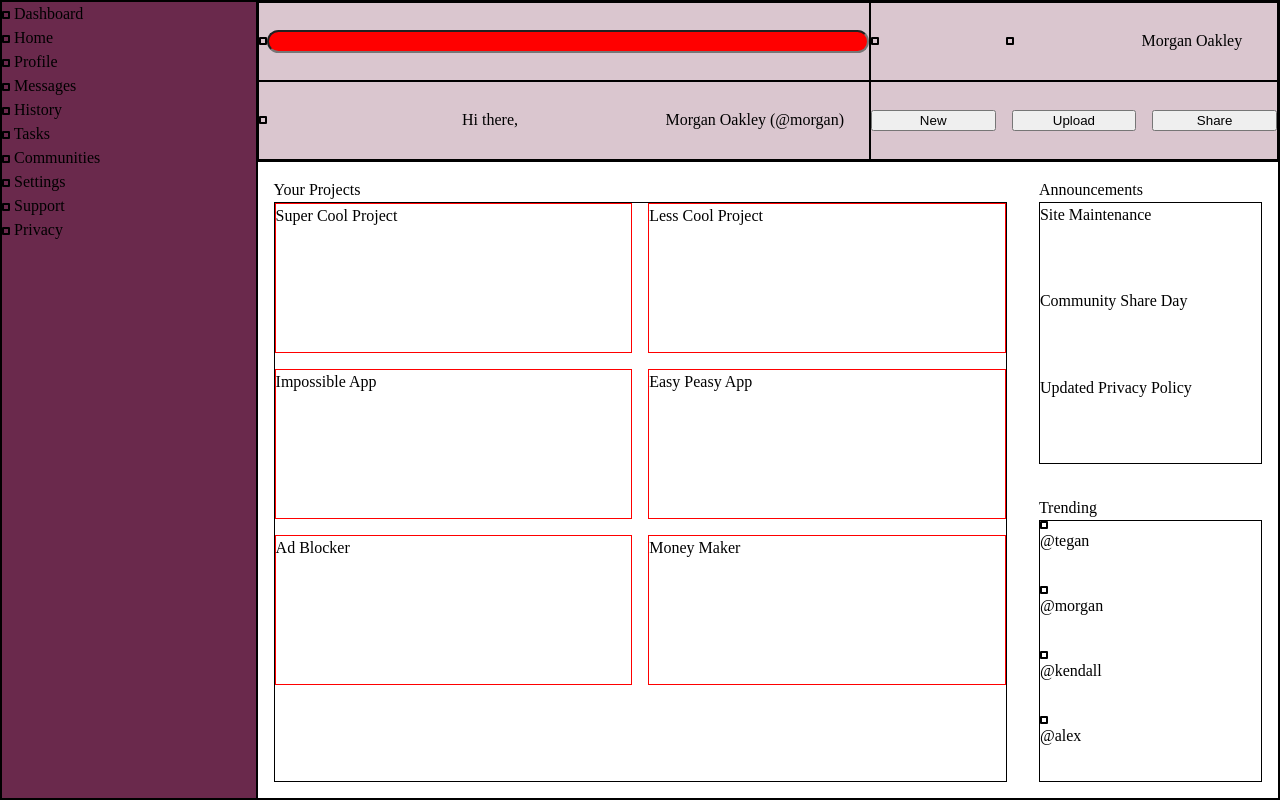
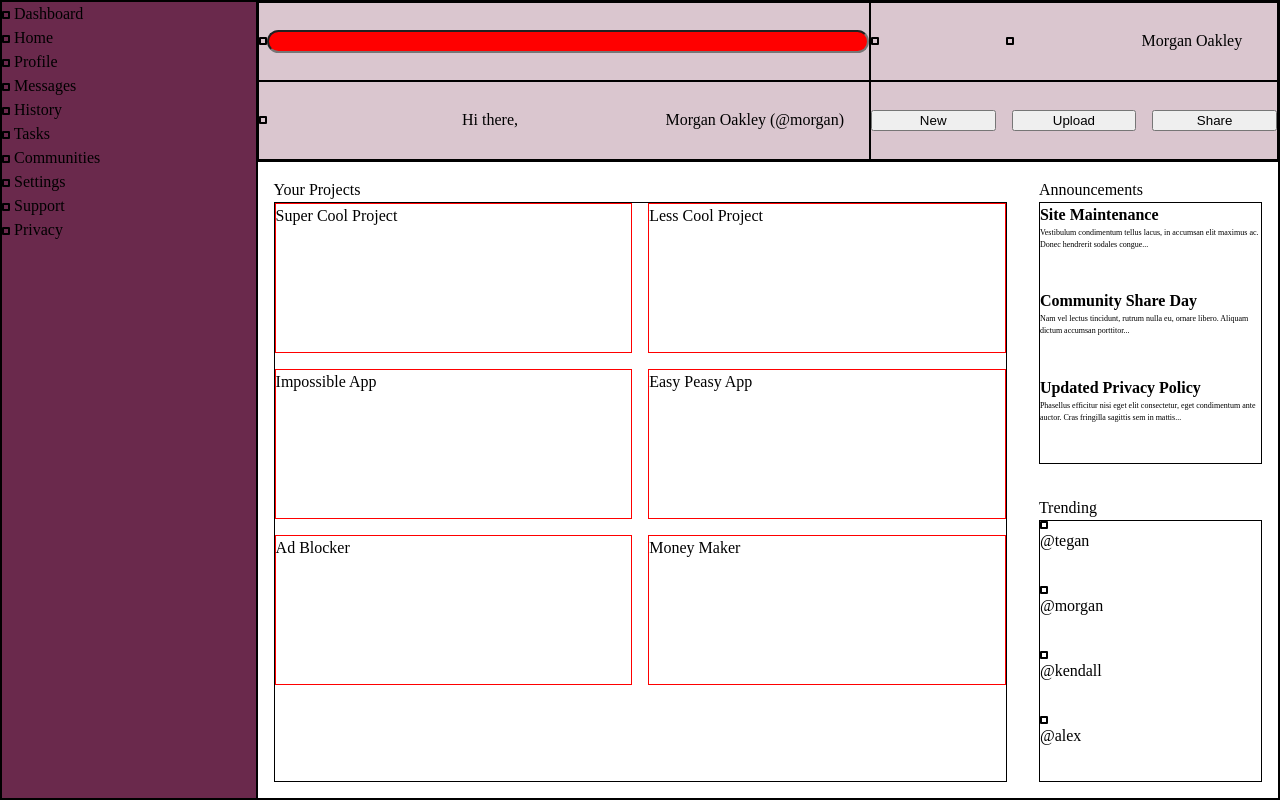
Before and after one commit to The-Slick-Nick/odin-admin-dashboard, a plain HTML site: page index.html in a window 1280 px wide. Drawn offline with Linux system fonts and the light colour scheme.

Commit message:
Add content to announcements

```diff
--- a/index.html
+++ b/index.html
@@ -96,9 +96,33 @@
                 Announcements
                 <div class="wrapper announcements">
                     <!-- TODO add the body text once I get the styling/placement -->
-                    <div class="announcement-item">Site Maintenance</div>
-                    <div class="announcement-item">Community Share Day</div>
-                    <div class="announcement-item">Updated Privacy Policy</div>
+                    <div class="announcement-item">
+                        <span class="title">Site Maintenance</span>
+                        <p class="flavor">
+                            Vestibulum condimentum tellus lacus,
+                            in accumsan elit maximus ac. Donec
+                            hendrerit sodales congue...
+                        </p>
+                    </div>
+                    <div class="announcement-item">
+                        <span class="title">Community Share Day</span>
+                        <p class="flavor">
+                            Nam vel lectus tincidunt, rutrum nulla
+                            eu, ornare libero. Aliquam dictum
+                            accumsan porttitor...
+                        </p>
+
+                    </div>
+
+                    <div class="announcement-item">
+                        <span class="title">Updated Privacy Policy</span>
+                        <p class="flavor">
+                            Phasellus efficitur nisi eget elit
+                            consectetur, eget condimentum ante auctor.
+                            Cras fringilla sagittis sem in mattis...
+                        </p>
+
+                    </div>
                 </div>
             </div>
 
--- a/style.css
+++ b/style.css
@@ -137,6 +137,16 @@ body {
     grid-column: 2 / 3;
 }
 
+
+.title {
+    font-weight: bold;
+}
+
+.flavor {
+    font-size: 0.5em;
+}
+
+
 .section-trending {
     grid-row: 2 / 3;
     grid-column: 2 / 3;
```
